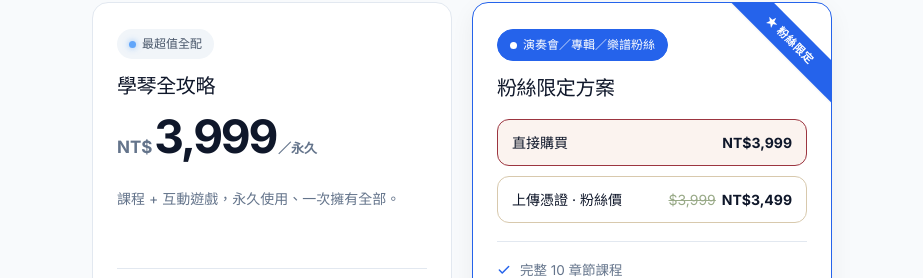
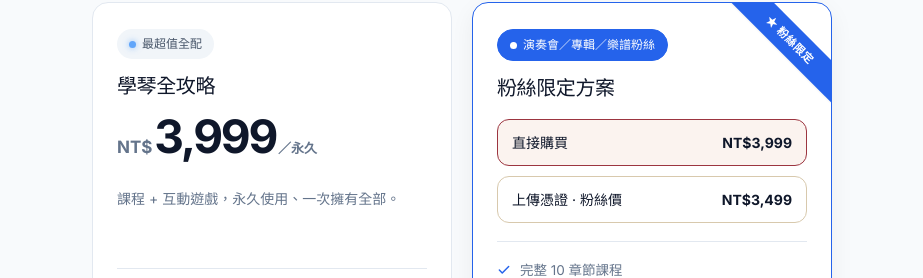
Before and after one commit to inrecmusic/inrecord, a Next.js app: page / in a window 1280 px wide. Shown: the part 8549-8827 px from the top of the page, without its empty margins (178-1101 px from the left). Built offline with nearby package versions, Linux system fonts and the light colour scheme; no server answers.

Commit message:
style(fan): 粉絲卡上傳憑證選項移除 $3,999 劃線，兩價平行呈現
使用者回饋：兩個方案是平行選擇（$3,999 直接買／$3,499 上傳周邊憑證），
不要把 $3,499 框成「$3,999 打折」。

Co-Authored-By: Claude Opus 4.8 <noreply@anthropic.com>

```diff
--- a/app/HomeClient.jsx
+++ b/app/HomeClient.jsx
@@ -769,7 +769,7 @@ export default function HomeClient({ sale }) {
                   {isFanProofOpen() && (
                     <label style={fanRowStyle(fanChoice === "proof")} onClick={() => setFanChoice("proof")} role="radio" aria-checked={fanChoice === "proof"} tabIndex={0} onKeyDown={(e) => { if (e.key === "Enter" || e.key === " ") { e.preventDefault(); setFanChoice("proof"); } }}>
                       <span>上傳憑證 · 粉絲價</span>
-                      <strong><s style={{ color: "#9a8", fontWeight: 400, marginRight: 6 }}>$3,999</s>NT$3,499</strong>
+                      <strong>NT$3,499</strong>
                     </label>
                   )}
                 </div>
```
